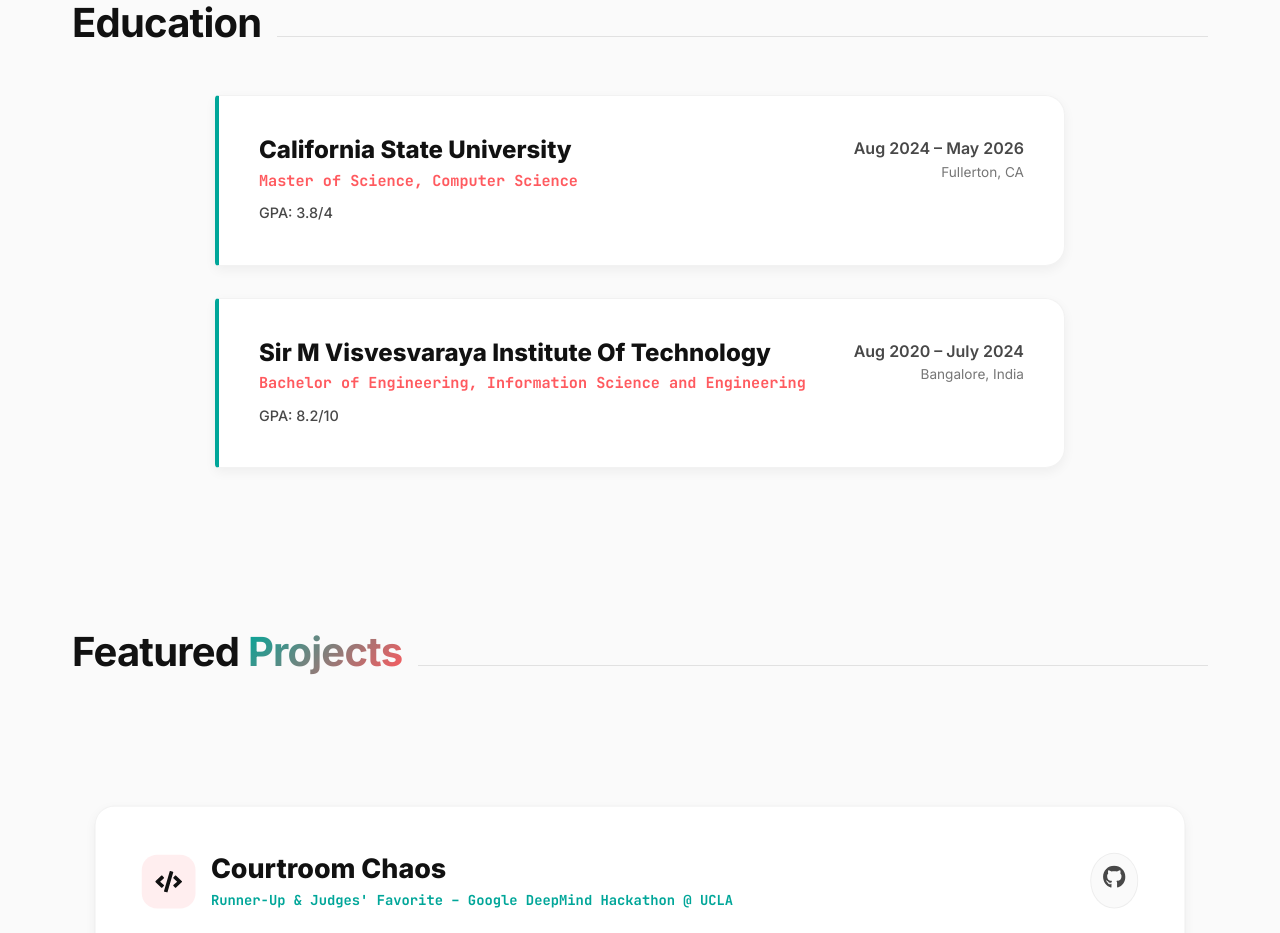
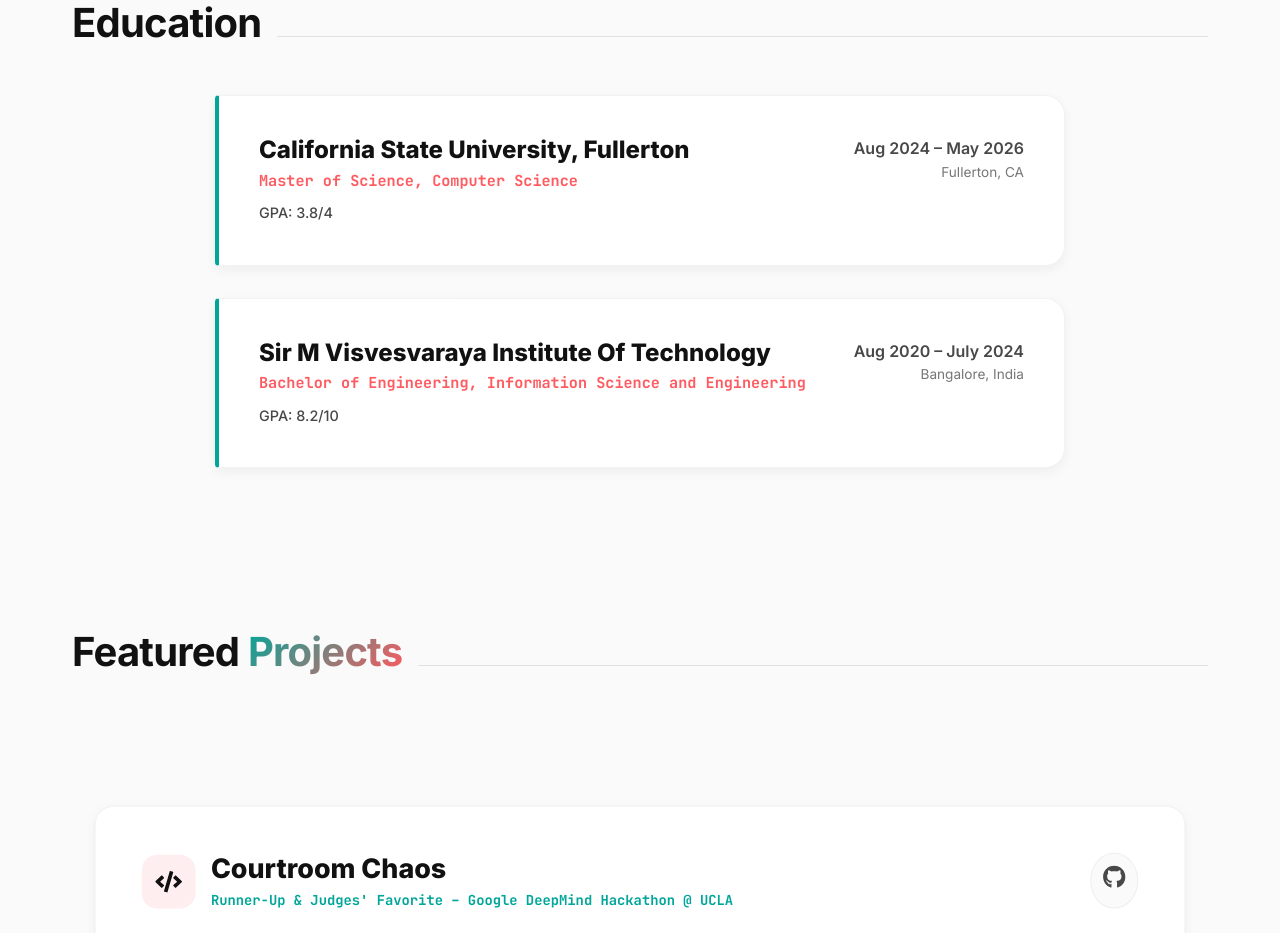
Before and after one commit to Sameerakm1925/Portfolio, a React (Vite) app: page / in a window 1280 px wide. Shown: the part 1880-2813 px from the top of the page. Built offline with nearby package versions, Linux system fonts and the light colour scheme.

Commit message:
Add Fullerton to university name

```diff
--- a/src/components/Education.jsx
+++ b/src/components/Education.jsx
@@ -3,7 +3,7 @@ import React, { useEffect, useRef } from 'react';
 const Education = () => {
   const educationList = [
     {
-      institution: "California State University",
+      institution: "California State University, Fullerton",
       location: "Fullerton, CA",
       degree: "Master of Science, Computer Science",
       gpa: "GPA: 3.8/4",
```
